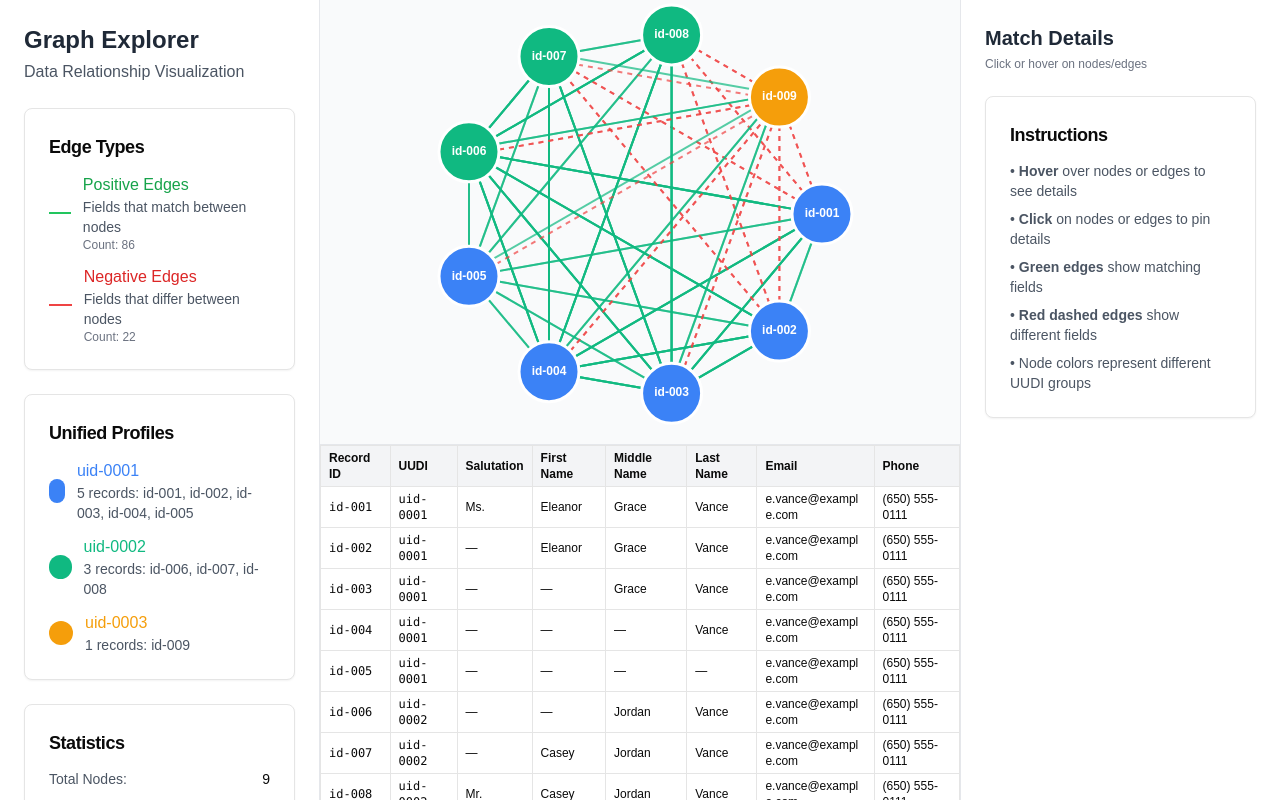
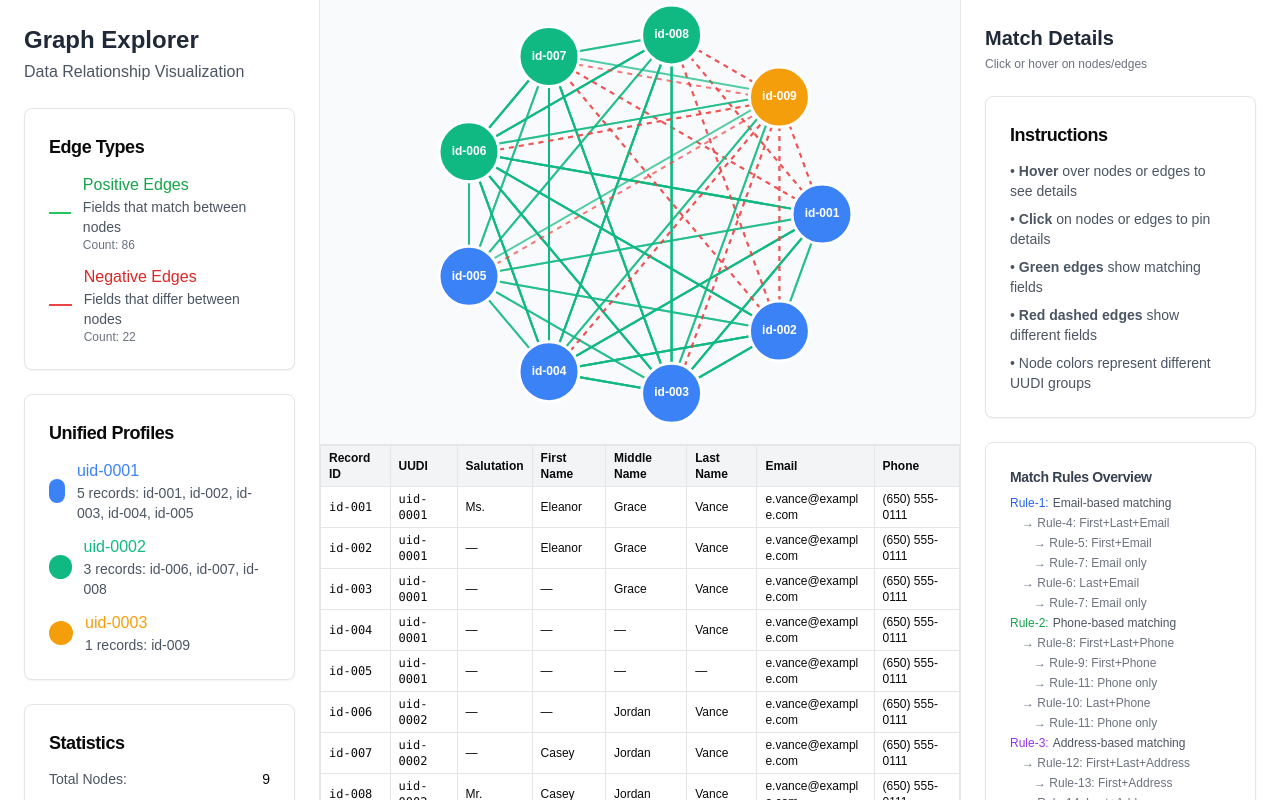
Before and after one commit to StanislavBG/Graph-Explorer-One-Day, a Next.js app: page / in a window 1280 px wide. Built offline with nearby package versions, Linux system fonts and the light colour scheme.

Commit message:
Add compact match rules overview panel under instructions for better rule visibility

```diff
--- a/graph-explorer.tsx
+++ b/graph-explorer.tsx
@@ -1016,6 +1016,7 @@ export default function GraphExplorer() {
 
           {/* Instructions Panel (show only if nothing is selected) */}
           {!(selectedNode || selectedEdge || hoveredNode || hoveredEdge) && (
+            <>
               <Card>
                 <CardHeader className="pb-3">
                   <CardTitle className="text-lg">Instructions</CardTitle>
@@ -1036,6 +1037,71 @@ export default function GraphExplorer() {
                   <p>• Node colors represent different UUDI groups</p>
                 </CardContent>
               </Card>
+
+              {/* Compact Match Rules Panel */}
+              <Card>
+                <CardHeader className="pb-2">
+                  <CardTitle className="text-sm font-semibold text-gray-700">Match Rules Overview</CardTitle>
+                </CardHeader>
+                <CardContent className="pt-0">
+                  <div className="space-y-1 text-xs text-gray-600">
+                    <div className="flex items-center gap-1">
+                      <span className="font-medium text-blue-600">Rule-1:</span>
+                      <span>Email-based matching</span>
+                    </div>
+                    <div className="flex items-center gap-1 ml-3">
+                      <span className="text-gray-500">→ Rule-4: First+Last+Email</span>
+                    </div>
+                    <div className="flex items-center gap-1 ml-6">
+                      <span className="text-gray-500">→ Rule-5: First+Email</span>
+                    </div>
+                    <div className="flex items-center gap-1 ml-6">
+                      <span className="text-gray-500">→ Rule-7: Email only</span>
+                    </div>
+                    <div className="flex items-center gap-1 ml-3">
+                      <span className="text-gray-500">→ Rule-6: Last+Email</span>
+                    </div>
+                    <div className="flex items-center gap-1 ml-6">
+                      <span className="text-gray-500">→ Rule-7: Email only</span>
+                    </div>
+
+                    <div className="flex items-center gap-1">
+                      <span className="font-medium text-green-600">Rule-2:</span>
+                      <span>Phone-based matching</span>
+                    </div>
+                    <div className="flex items-center gap-1 ml-3">
+                      <span className="text-gray-500">→ Rule-8: First+Last+Phone</span>
+                    </div>
+                    <div className="flex items-center gap-1 ml-6">
+                      <span className="text-gray-500">→ Rule-9: First+Phone</span>
+                    </div>
+                    <div className="flex items-center gap-1 ml-6">
+                      <span className="text-gray-500">→ Rule-11: Phone only</span>
+                    </div>
+                    <div className="flex items-center gap-1 ml-3">
+                      <span className="text-gray-500">→ Rule-10: Last+Phone</span>
+                    </div>
+                    <div className="flex items-center gap-1 ml-6">
+                      <span className="text-gray-500">→ Rule-11: Phone only</span>
+                    </div>
+
+                    <div className="flex items-center gap-1">
+                      <span className="font-medium text-purple-600">Rule-3:</span>
+                      <span>Address-based matching</span>
+                    </div>
+                    <div className="flex items-center gap-1 ml-3">
+                      <span className="text-gray-500">→ Rule-12: First+Last+Address</span>
+                    </div>
+                    <div className="flex items-center gap-1 ml-6">
+                      <span className="text-gray-500">→ Rule-13: First+Address</span>
+                    </div>
+                    <div className="flex items-center gap-1 ml-3">
+                      <span className="text-gray-500">→ Rule-14: Last+Address</span>
+                    </div>
+                  </div>
+                </CardContent>
+              </Card>
+            </>
           )}
         </div>
       </div>
```
Lines whose indentation alone changed are shown as unchanged.
